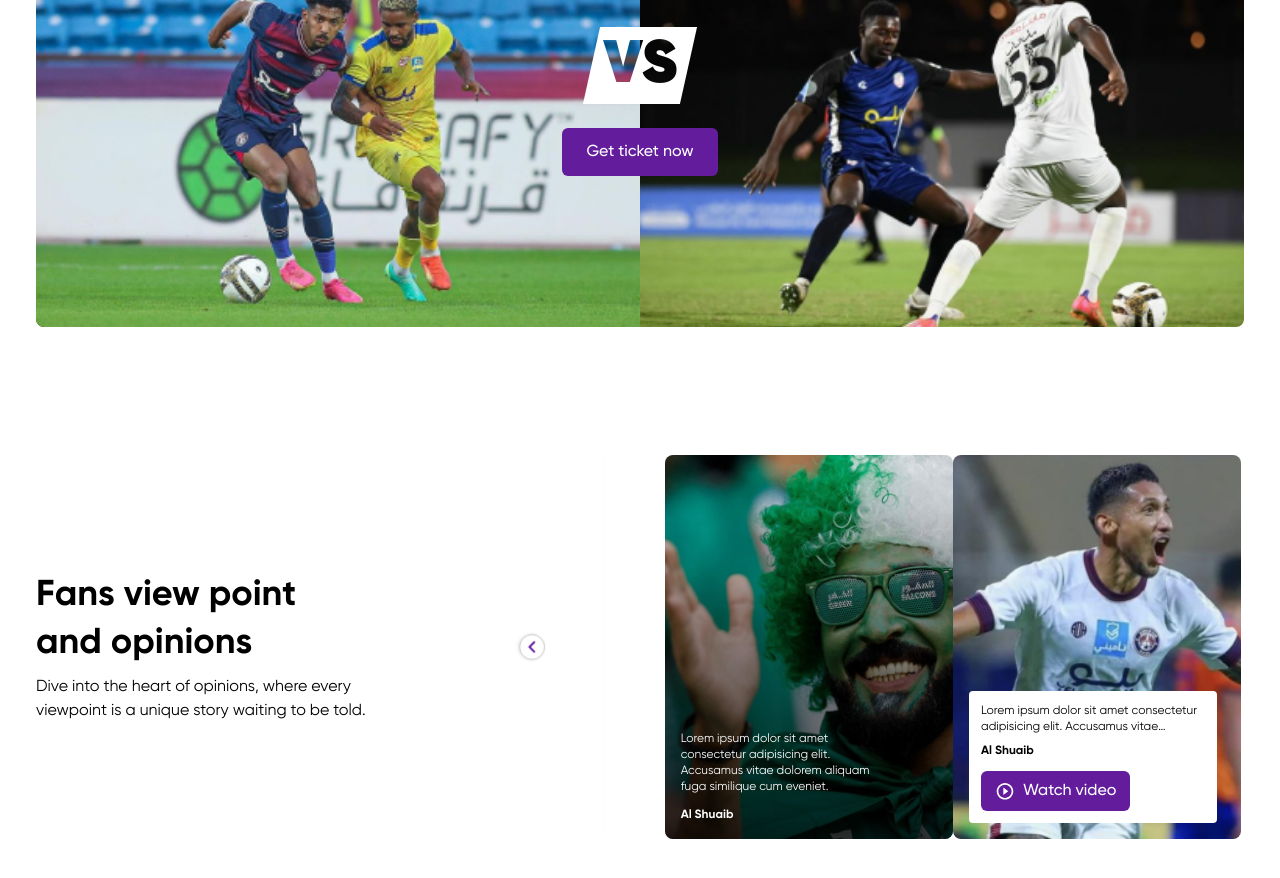
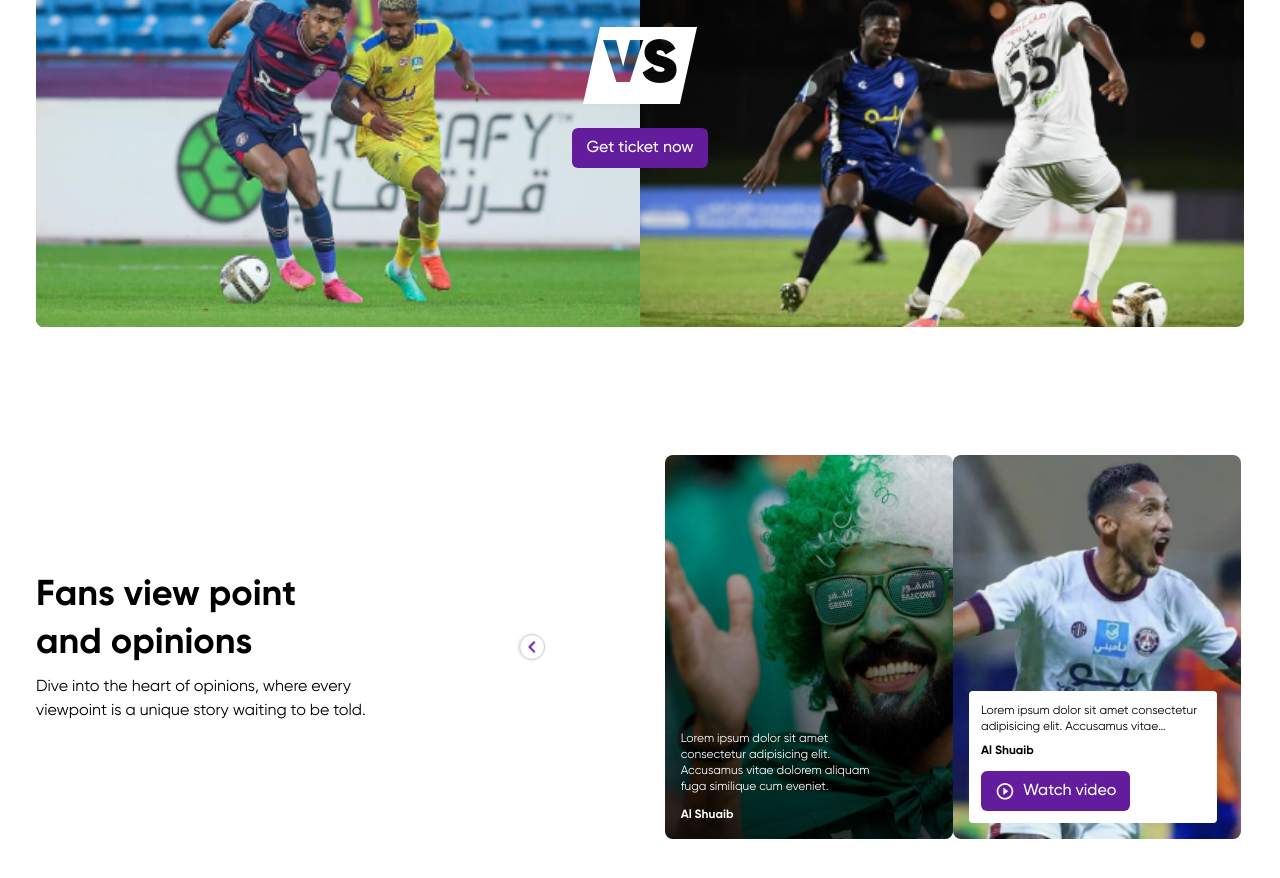
Before and after one commit to xyzeez/fasticket, a React (Vite) app: page /home in a window 1280 px wide. Shown: the part 2040-2918 px from the top of the page. Built offline with nearby package versions, Linux system fonts and the light colour scheme.

Commit message:
ui(app): reduced button size for MustWatchList ui

```diff
--- a/src/ui/MustWatchList.jsx
+++ b/src/ui/MustWatchList.jsx
@@ -145,7 +145,7 @@ const MustWatchList = ({ data }) => {
                 VS
               </span>
             </div>
-            <button className="btn btn-big z-10 col-start-1 col-end-2 row-start-2 row-end-3 m-auto mt-3 lg:mt-4">
+            <button className="btn btn-small z-10 col-start-1 col-end-2 row-start-2 row-end-3 m-auto mt-3 lg:mt-4">
               Get ticket now
             </button>
             <div className="z-0 col-start-1 col-end-2 row-start-1 row-end-3 grid h-[276px] grid-cols-2 grid-rows-1 lg:h-[430px]">
```
